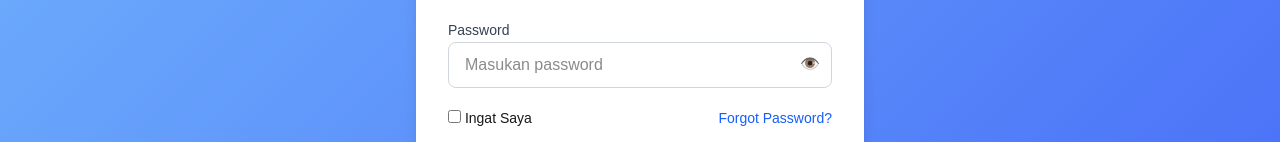
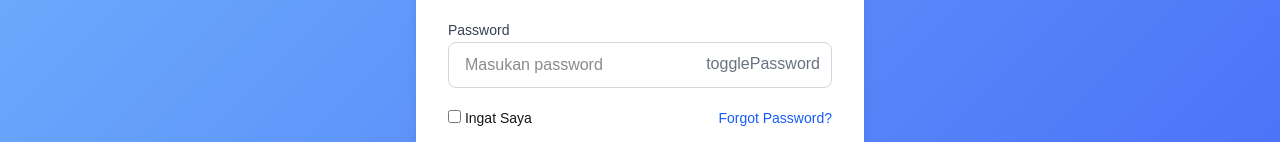
Before and after one commit to mithagresiaharahap241713057-droid/react-hooks-y-xxxx, a Next.js app: page /auth/login in a window 1280 px wide. Shown: the part 231-373 px from the top of the page. Built offline with nearby package versions, Linux system fonts and the light colour scheme.

Commit message:
Update page.tsx
initial commit

```diff
--- a/src/app/auth/login/page.tsx
+++ b/src/app/auth/login/page.tsx
@@ -132,7 +132,7 @@ const LoginPage = () => {
                             onClick={() => setShowPassword(!showPassword)}
                             className="absolute right-3 top-2.5 text-gray-500"
                         >
-                            {showPassword ? "🙈" : "👁️"}
+                            {showPassword ? "fa-solid fa-eye" : "togglePassword"}
                         </button>
                     </div>
 
```
